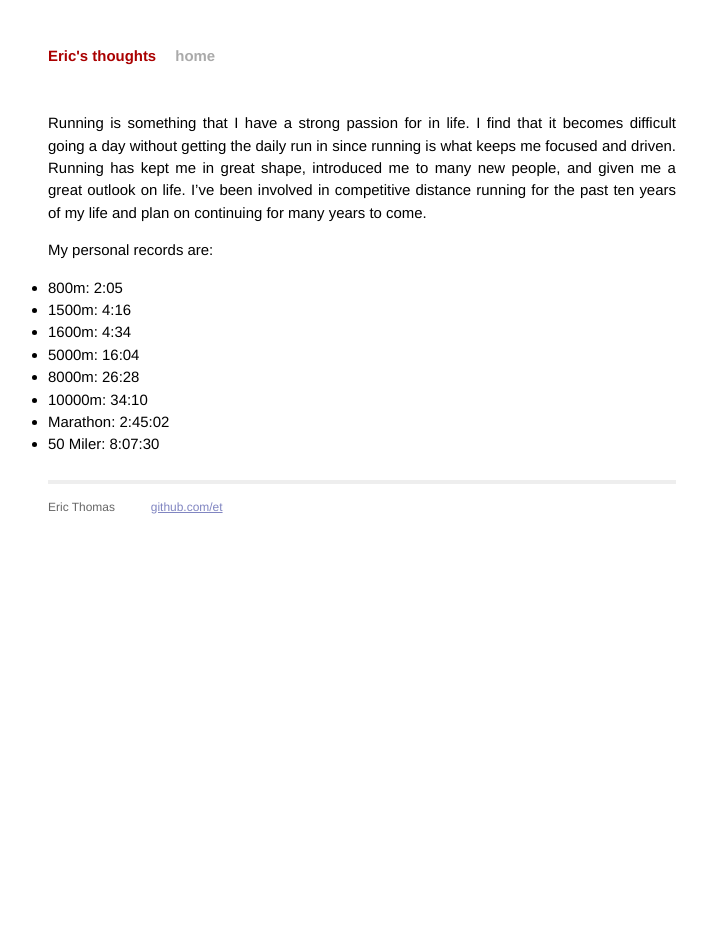
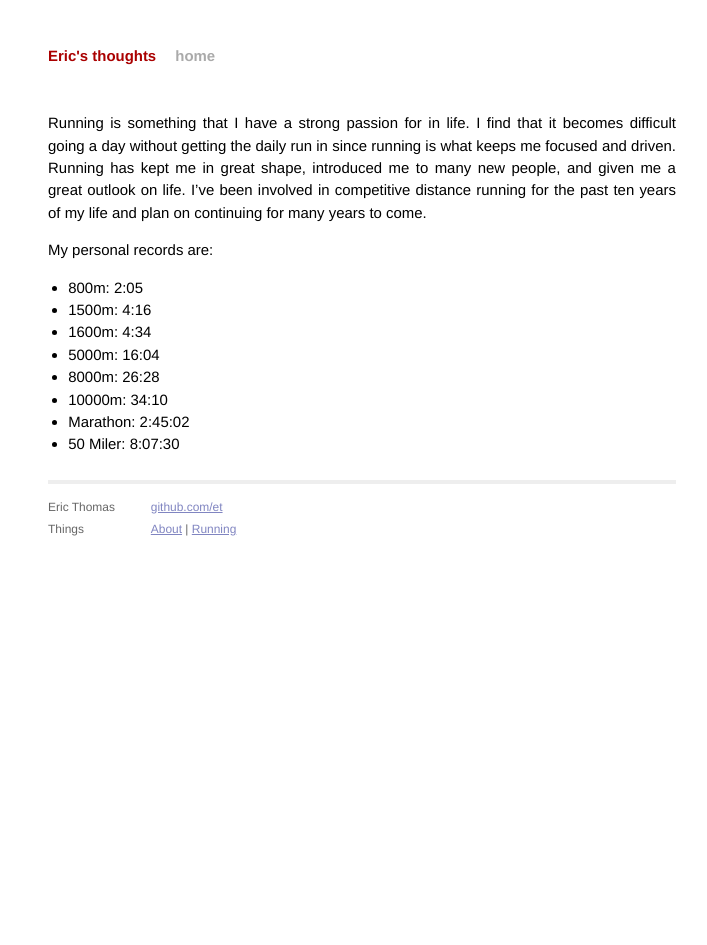
Before and after one commit to et/et.github.io, a Jekyll site: the page built from running.markdown, in a window 1280 px wide. Shown: the whole page, without its empty margins (278-985 px from the left). Built offline with Jekyll 4.4.1, drawn with Linux system fonts in a browser that asks for light colours; Markdown is read by kramdown in place of the engine named in the settings.

Commit message:
static pages

```diff
--- a/_layouts/default.html
+++ b/_layouts/default.html
@@ -28,11 +28,14 @@
               <div class="contact">
                 <p>
                   Eric Thomas<br />
+                  Things
                 </p>
               </div>
               <div class="contact">
                 <p>
                   <a href="http://github.com/et/">github.com/et</a><br />
+                  <a href="/about/">About</a> |
+                  <a href="/running/">Running</a><br />
                 </p>
               </div>
             </div>
--- /dev/null
+++ b/_layouts/static.html
@@ -0,0 +1,6 @@
+---
+layout: default
+---
+<div class="static">
+{{ content }}
+</div>
--- a/about.markdown
+++ b/about.markdown
@@ -1,5 +1,5 @@
 ---
-layout: default
+layout: static
 title: About
 permalink: /about/index.html
 ---
--- a/css/main.css
+++ b/css/main.css
@@ -134,7 +134,7 @@ ul.posts span {
   padding: 0 .4em;
 }
 
-.post ul, .post ol {
+.post ul, .post ol, .static ul, .static ol {
   margin-left: 1.35em;
 }
 
--- a/running.markdown
+++ b/running.markdown
@@ -1,5 +1,5 @@
 ---
-layout: default
+layout: static
 title: Running
 permalink: /running/index.html
 ---
```
